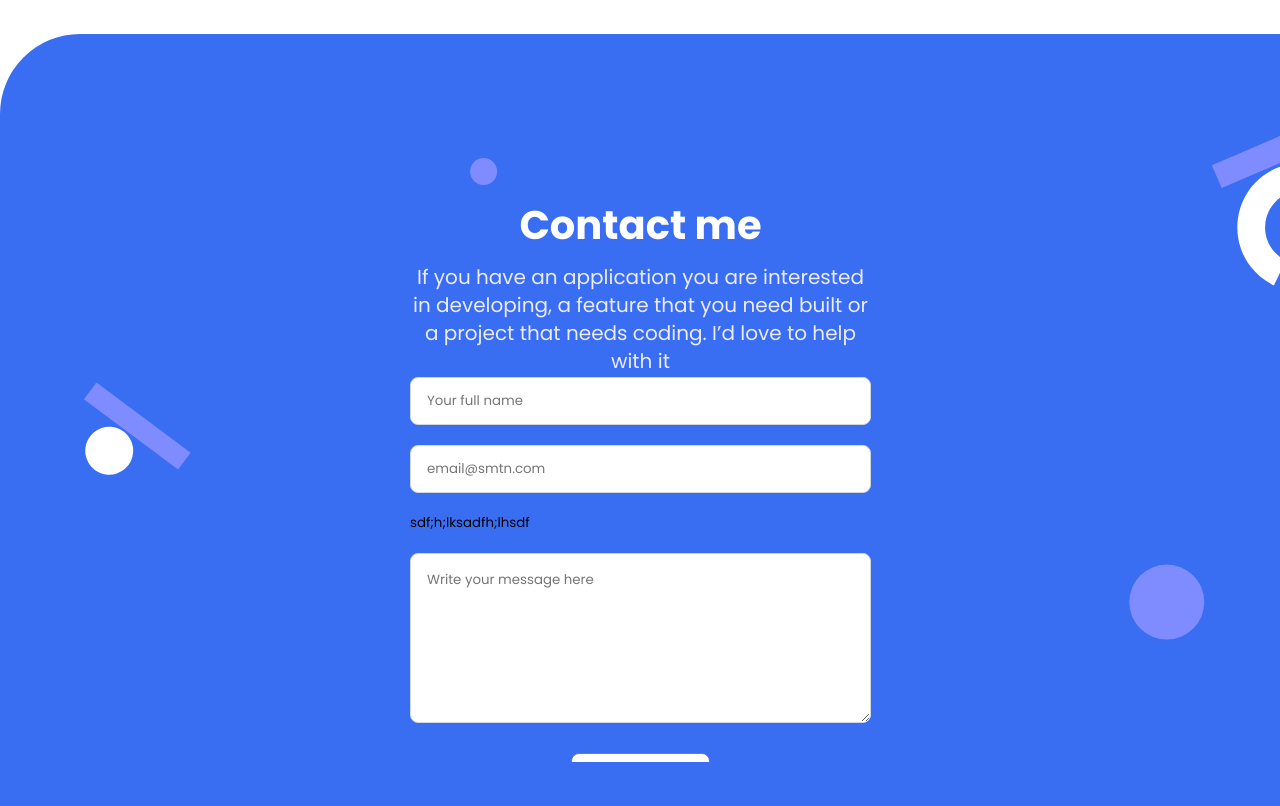
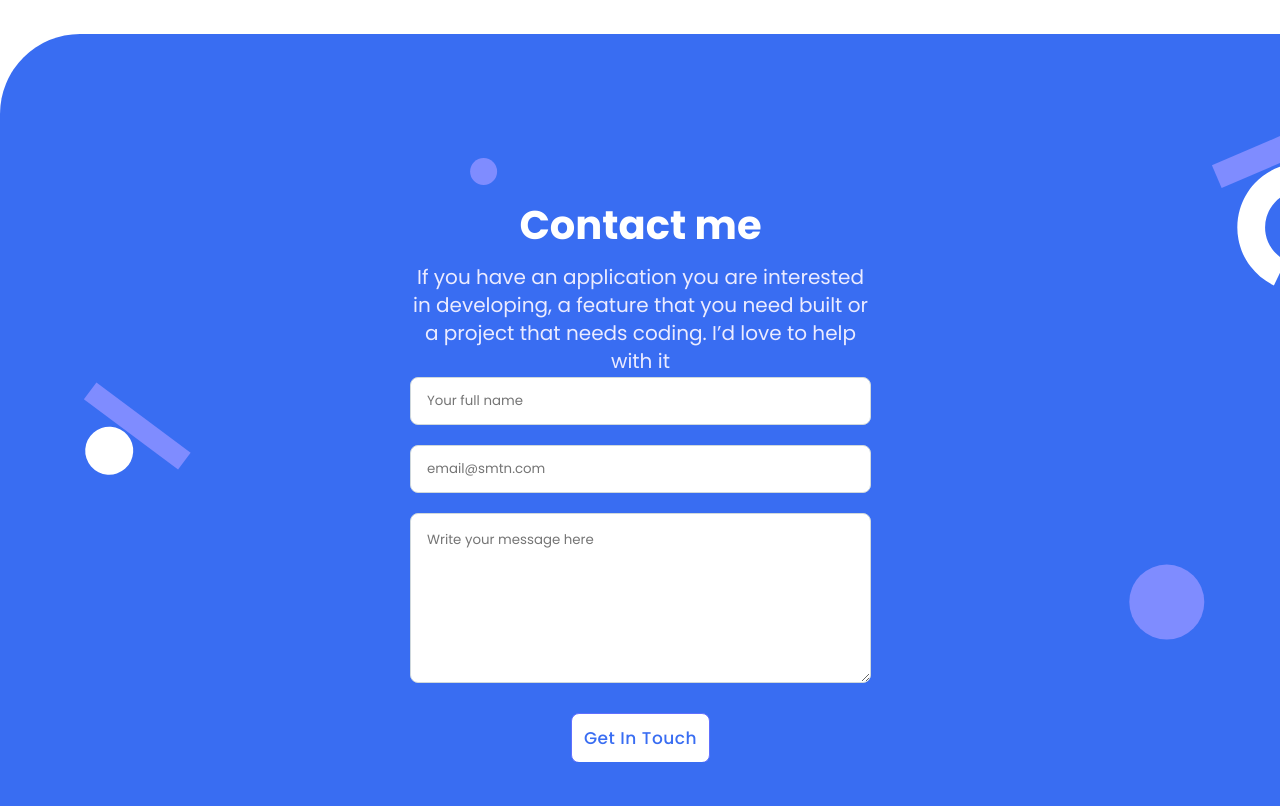
Before and after one commit to belmeetmule/My-Portfolio, a website: page index.html in a window 1280 px wide. Shown: the part 2973-3779 px from the top of the page. Drawn offline with Linux system fonts and the light colour scheme.

Commit message:
minor fix to index html

```diff
--- a/index.html
+++ b/index.html
@@ -132,14 +132,10 @@
 
                     <form  class="form-elements" action="https://formspree.io/f/xknylrod" method="POST">
                         <input type="text" id="name" name="name" maxlength="30" placeholder="Your full name" required>
-                        <input type="email" name="Email" id="email" placeholder="email@smtn.com" required>  <small class="error-message" id="error"> sdf;h;lksadfh;lhsdf</small>
-
-
-
+                        <input type="email" name="Email" id="email" placeholder="email@smtn.com" required>
                         <textarea id="message" name="message" rows="30" cols="30" placeholder="Write your message here" maxlength="500" required></textarea>
                         <button type="submit" id="get-in-touch" class="see-more-button">Get In Touch</button>
                     </form>
-
 
                     <!-- The black horizontal bar-->
                     <div class="home-indicator">
```
